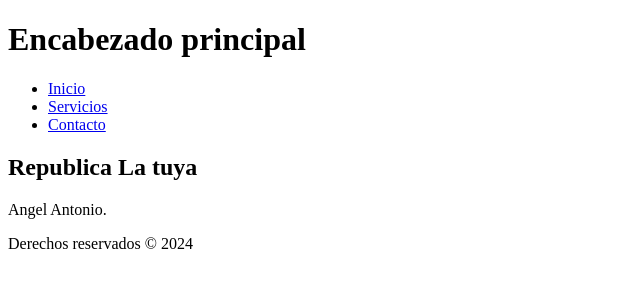
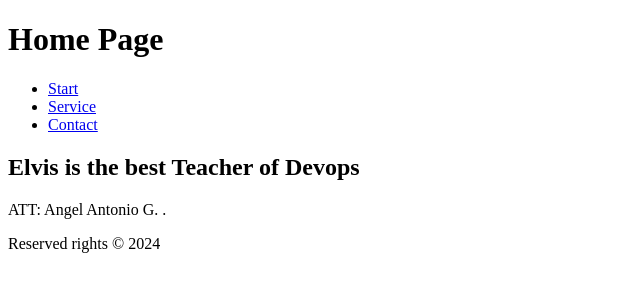
Before and after one commit to AngelGomera0917/Paginaweb.github.io, a plain HTML site: page index.html in a window 1280 px wide. Shown: the whole page, without its empty margins (0-640 px from the left). Drawn offline with Linux system fonts and the light colour scheme.

Commit message:
fix(web)/Cambio-de-idioma

```diff
--- a/index.html
+++ b/index.html
@@ -8,24 +8,30 @@
 <body>
 
     <header>
-        <h1>Encabezado principal</h1>
+        <h1>Home Page </h1>
     </header>
 
     <nav>
         <ul>
-            <li><a href="#inicio">Inicio</a></li>
-            <li><a href="#servicios">Servicios</a></li>
-            <li><a href="#contacto">Contacto</a></li>
+            <li><a href="#start">Start</a></li>
+
+
+            <li><a href="#service">Service</a></li>
+
+
+            <li><a href="#contact">Contact</a></li>
         </ul>
     </nav>
 
     <section>
-        <h2>Republica La tuya</h2>
-        <p>Angel Antonio.</p>
+        <h2> Elvis is the best Teacher of Devops </h2>
+
+        <p>ATT: Angel Antonio G. .</p>
+
     </section>
 
     <footer>
-        <p>Derechos reservados &copy; 2024</p>
+        <p>Reserved rights &copy; 2024 </p>
     </footer>
 
 </body>
```
